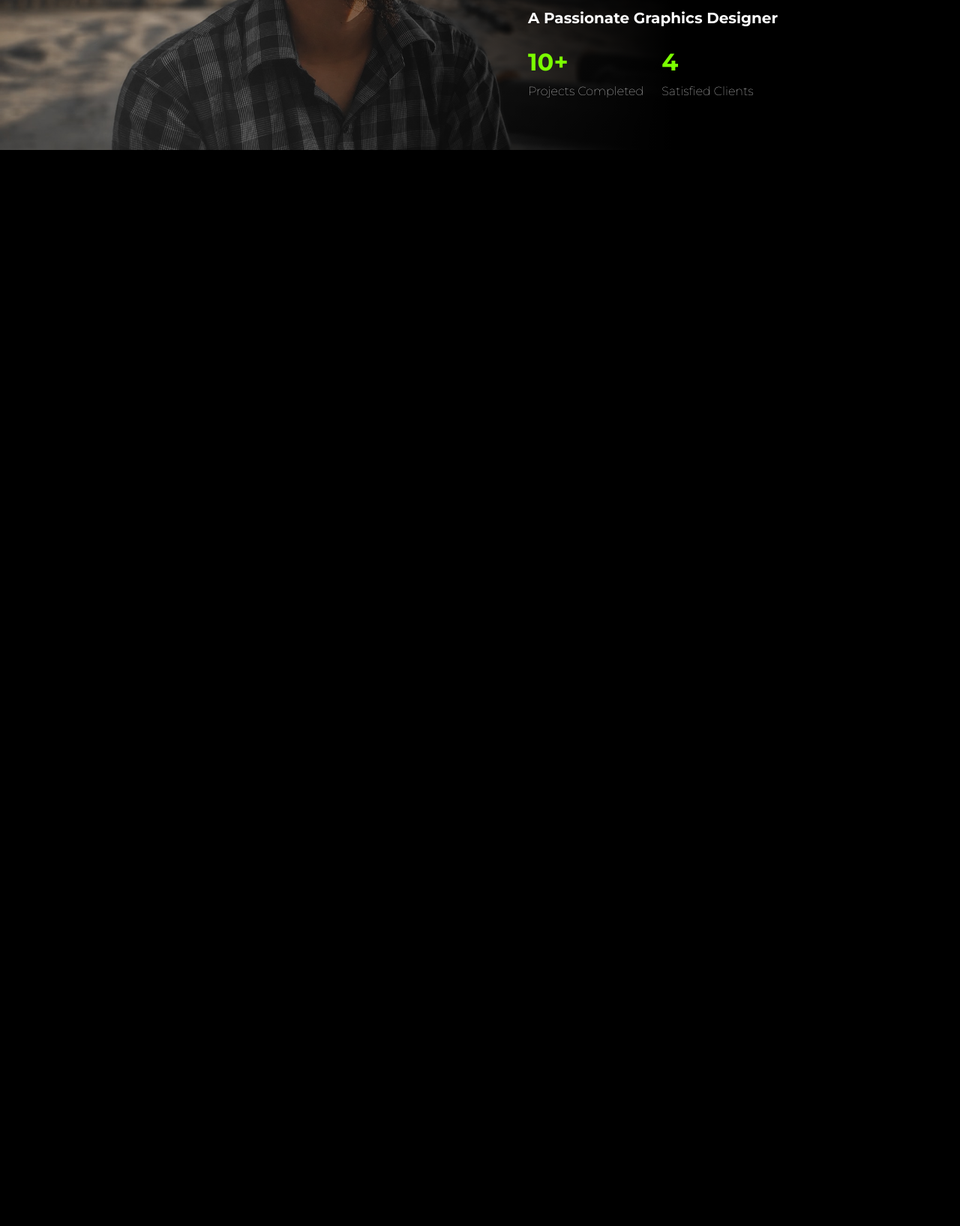
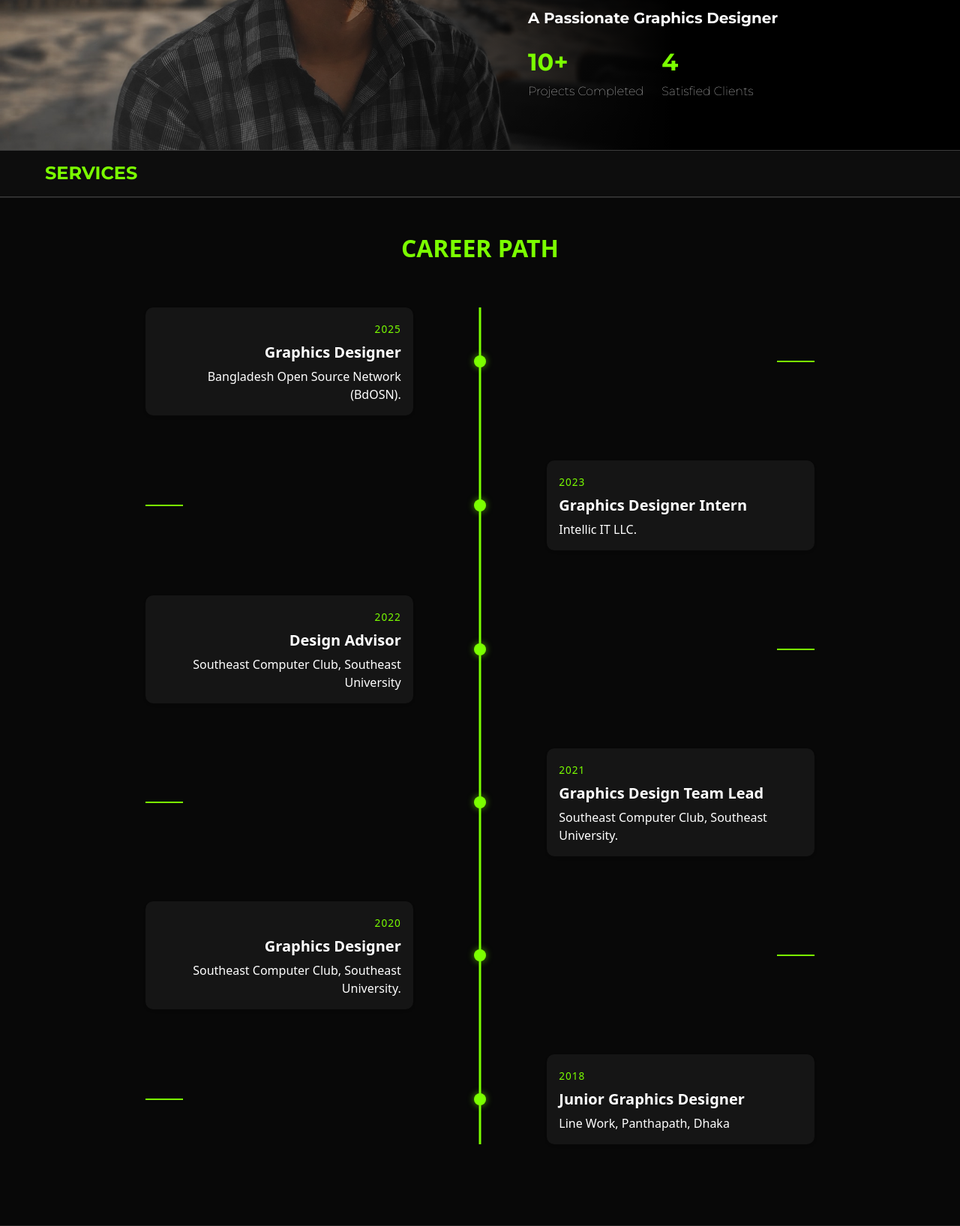
Before and after one commit to Knowledgeless/Portfolio, a Django app: page / in a window 1280 px wide. Shown: the part 497-2132 px from the top of the page at 75% size. Before the commit the page ends 697 px from the top, so only its background shows below. Run offline with Django 5.2, Linux system fonts and the light colour scheme; some libraries are stand-ins or nearby versions; some web fonts are replaced.

Commit message:
career path uploaded

```diff
--- a/app/templates/html/home.html
+++ b/app/templates/html/home.html
@@ -34,6 +34,59 @@
 </section>
 
 
+<section class="services-section py-3">
+  <div class="container-fluid d-flex align-items-center">
+    <div class="services-label px-5">
+      <h4 class="mb-0 text-uppercase fw-bold">Services</h4>
+    </div>
+    <div class="services-marquee">
+      <div class="marquee-content">
+        {% for service in services %}
+          <span>{{ service }}</span>
+          {% if not forloop.last %}<span> | </span>{% endif %}
+        {% endfor %}
+        {% for service in services %}
+          <span>{{ service }}</span>
+          {% if not forloop.last %}<span> | </span>{% endif %}
+        {% endfor %}
+
+      </div>
+
+    </div>
+  </div>
+</section>
+
+
+
+
+
+
+<section class="career-path py-5">
+  <div class="container position-relative">
+    <h2 class="text-center mb-5 text-uppercase fw-bold text-fspecial">Career Path</h2>
+
+    <div class="timeline position-relative">
+      <div class="timeline-line"></div> <!-- Move this ABOVE the loop -->
+
+      {% for step in career_steps %}
+      <div class="timeline-item {% cycle 'left' 'right' %}">
+        <div class="timeline-dot"></div>
+        <div class="timeline-connector"></div>
+        <div class="timeline-box shadow-sm p-3">
+          <span class="year">{{ step.year }}</span>
+          <h5 class="fw-bold mt-2">{{ step.title }}</h5>
+          <p class="mb-0">{{ step.description }}</p>
+        </div>
+      </div>
+      {% endfor %}
+    </div>
+  </div>
+</section>
+
+
+
+
+
 
 <script src="{% static 'js/home.js' %}"></script>
 {% endblock content %}
--- a/app/views.py
+++ b/app/views.py
@@ -1,9 +1,45 @@
 from django.shortcuts import render
 
-# Create your views here.
+
+
+
 def home(request):
-    return render(request, "html/home.html")
+    services = ["Web Development", "Django Backend", "Python Automation", "Web Scraping", "Web Design", "Digital Poster Design", "Cover Page Design", "Ad Design", "Print Media Design"]
 
+    career_steps = [
+        {
+            "year": "2025",
+            "title": "Graphics Designer",
+            "description": "Bangladesh Open Source Network (BdOSN).",
+        },
+        {
+            "year": "2023",
+            "title": "Graphics Designer Intern",
+            "description": "Intellic IT LLC.",
+        },
+        {
+            "year": "2022",
+            "title": "Design Advisor",
+            "description": "Southeast Computer Club, Southeast University",
+        },
+        {
+            "year": "2021",
+            "title": "Graphics Design Team Lead",
+            "description": "Southeast Computer Club, Southeast University.",
+        },
+        {
+            "year": "2020",
+            "title": "Graphics Designer",
+            "description": "Southeast Computer Club, Southeast University.",
+        },
+        {
+            "year": "2018",
+            "title": "Junior Graphics Designer",
+            "description": "Line Work, Panthapath, Dhaka",
+        },
+    ]
+
+    return render(request, "html/home.html", {"services": services, "career_steps": career_steps})
 
 def graphics(request):
     return render(request, "html/graphics.html")
--- a/static/css/home.css
+++ b/static/css/home.css
@@ -53,3 +53,173 @@
 @keyframes blink {
   50% { opacity: 0; }
 }
+
+/* INFO: services marquee  */
+
+.services-section {
+  background-color: rgba(255, 255, 255, 0.05);
+  backdrop-filter: blur(8px);
+  border-top: 1px solid rgba(255, 255, 255, 0.2);
+  border-bottom: 1px solid rgba(255, 255, 255, 0.2);
+  overflow: hidden;
+  position: relative;
+}
+
+.services-label {
+  color: var(--fspecial);
+  font-family: var(--ftext);
+  font-size: 18px;
+  white-space: nowrap;
+}
+
+.services-marquee {
+  overflow: hidden;
+  position: relative;
+  flex: 1;
+}
+
+.marquee-content {
+  display: inline-block;
+  white-space: nowrap;
+  animation: marquee 40s linear infinite;
+  font-family: var(--ftext);
+  font-size: 1rem;
+  color: var(--secondary);
+}
+
+.marquee-content span {
+  display: inline-block;
+  margin: 0 10px;
+}
+
+@keyframes marquee {
+  0% { transform: translateX(100%); }
+  100% { transform: translateX(-100%); }
+}
+
+
+/* career path starts here  */
+
+.career-path {
+  background-color: rgba(255, 255, 255, 0.03);
+  border-top: 1px solid rgba(255, 255, 255, 0.1);
+  border-bottom: 1px solid rgba(255, 255, 255, 0.1);
+  color: var(--secondary);
+  position: relative;
+  overflow: hidden;
+}
+
+/* Main vertical line */
+.timeline-line {
+  position: absolute;
+  top: 0;
+  left: 50%;
+  transform: translateX(-50%);
+  width: 3px;
+  height: 100%;
+  background-color: var(--fspecial);
+  z-index: 1; /* keep behind dots and boxes */
+  pointer-events: none;
+}
+
+/* Each item container */
+.timeline-item {
+  position: relative;
+  display: flex;
+  align-items: center;
+  justify-content: space-between;
+  margin: 60px 10%;
+  z-index: 2;
+}
+
+/* Alternating sides */
+.timeline-item.left .timeline-box {
+  order: 1;
+  text-align: right;
+}
+
+.timeline-item.left .timeline-connector {
+  order: 2;
+  margin-left: auto;
+}
+
+.timeline-item.right .timeline-box {
+  order: 2;
+  text-align: left;
+}
+
+.timeline-item.right .timeline-connector {
+  order: 1;
+  margin-right: auto;
+}
+
+/* Dots on the central line */
+.timeline-dot {
+  position: absolute;
+  left: 50%;
+  transform: translateX(-50%);
+  width: 16px;
+  height: 16px;
+  background-color: var(--fspecial);
+  border-radius: 50%;
+  box-shadow: 0 0 10px rgba(123, 255, 0, 0.6);
+  z-index: 3;
+}
+
+/* Horizontal connector */
+.timeline-connector {
+  flex: 0 0 50px;
+  height: 2px;
+  background-color: var(--fspecial);
+  z-index: 2;
+}
+
+/* Timeline boxes */
+.timeline-box {
+  width: 40%;
+  background: rgba(255, 255, 255, 0.05);
+  border-radius: 10px;
+  color: var(--secondary);
+  padding: 20px;
+  transition: transform 0.3s ease;
+  z-index: 3;
+}
+
+.timeline-box:hover {
+  transform: translateY(-5px);
+}
+
+.timeline-box .year {
+  font-size: 0.85rem;
+  color: var(--fspecial);
+  letter-spacing: 1px;
+}
+
+/* Responsive */
+@media (max-width: 767.98px) {
+  .timeline-line {
+    left: 10px;
+    transform: none;
+  }
+
+  .timeline-item {
+    flex-direction: row;
+    justify-content: flex-start;
+    margin: 30px 0;
+  }
+
+  .timeline-dot {
+    left: 10px;
+    transform: none;
+  }
+
+  .timeline-connector {
+    width: 25px;
+  }
+
+  .timeline-box {
+    width: 80%;
+    margin-left: 40px;
+    text-align: left;
+  }
+}
--- a/static/css/media.css
+++ b/static/css/media.css
@@ -43,6 +43,18 @@
     }
     .lead{
         font-size: 1rem;
+    }
+
+    /* marquee */
+    .services-label h4 {
+        font-size: 1rem;
+    }
+    .marquee-content span {
+        font-size: 0.9rem;
+        margin: 0 15px;
+    }
+    .marquee-track {
+        animation-duration: 40s;
     }
 }
 
```
